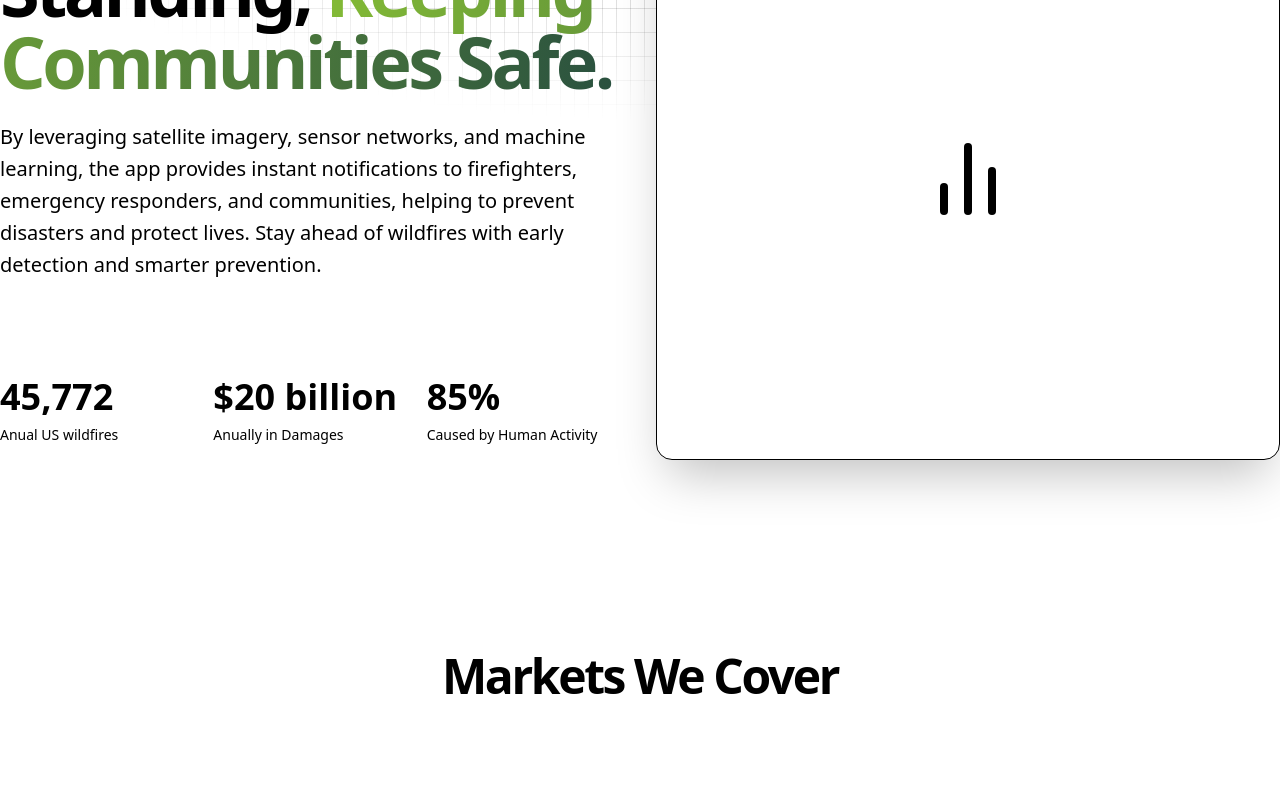
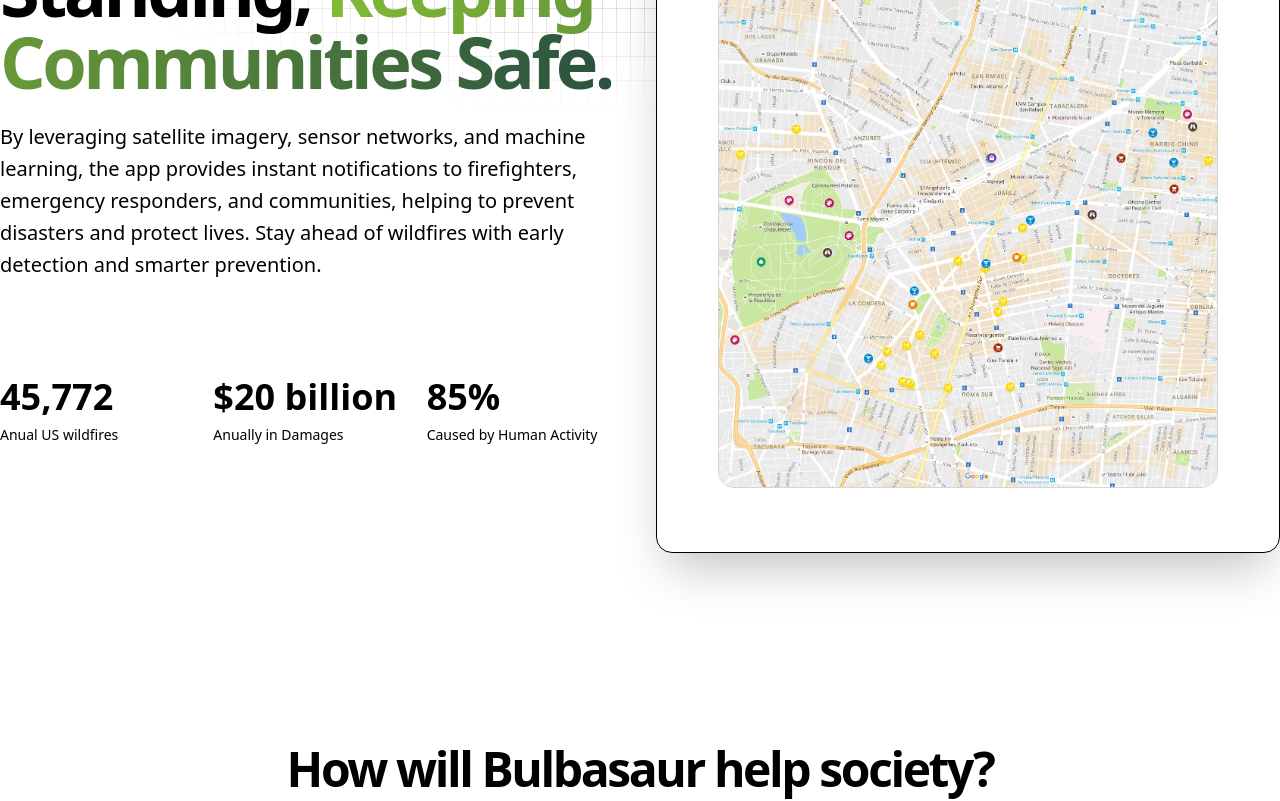
Before and after one commit to Smit2553/bulbasaur, a React (Vite) app in the folder client/: page / in a window 1280 px wide. Shown: the part 280-1081 px from the top of the page. Built offline with nearby package versions, Linux system fonts and the light colour scheme.

Commit message:
update content

```diff
--- a/client/src/pages/Home.jsx
+++ b/client/src/pages/Home.jsx
@@ -118,7 +118,10 @@ export default function Home() {
                       </Button> */}
                     </div>
                     <div className="aspect-[4/3] rounded-lg bg-gradient-to-br from-primary/5 via-primary/10 to-primary/5 flex items-center justify-center">
-                      <BarChart2 className="h-24 w-24 text-primary/40" />
+                      <img
+                        src="placeholder.webp"
+                        className="rounded-2xl max-w-[500px] mt-6 border-1 border-gray-300"
+                      />
                     </div>
                     <div className="grid grid-cols-3 gap-4">
                       {[1, 2, 3].map((i) => (
@@ -138,7 +141,7 @@ export default function Home() {
         <section id="markets" className="bg-muted/50 py-24">
           <div className="container space-y-12">
             <h2 className="text-3xl font-bold tracking-tighter text-center sm:text-4xl md:text-5xl">
-              Markets We Cover
+              How will Bulbasaur help society?
             </h2>
             {/* <div className="mx-auto grid max-w-5xl grid-cols-1 gap-6 md:grid-cols-3">
               <Card>
```
Also changed, not shown: client/public/placeholder.webp (added).
